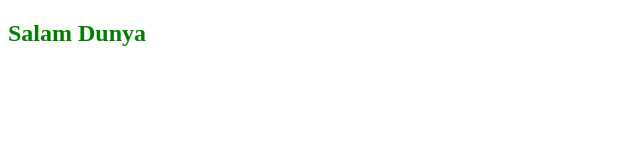
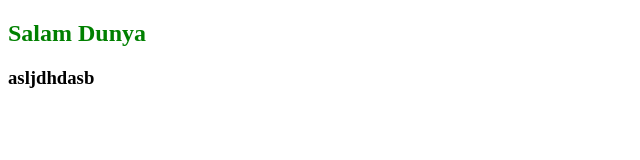
Before and after one commit to Zeynal808/Natiq, a plain HTML site: page index.html in a window 1280 px wide. Shown: the whole page, without its empty margins (0-640 px from the left). Drawn offline with Linux system fonts and the light colour scheme.

Commit message:
h3 elave etdim

```diff
--- a/index.html
+++ b/index.html
@@ -9,5 +9,6 @@
 </head>
 <body>
     <h2>Salam Dunya</h2>
+    <h3>asljdhdasb</h3>
 </body>
 </html>
```
